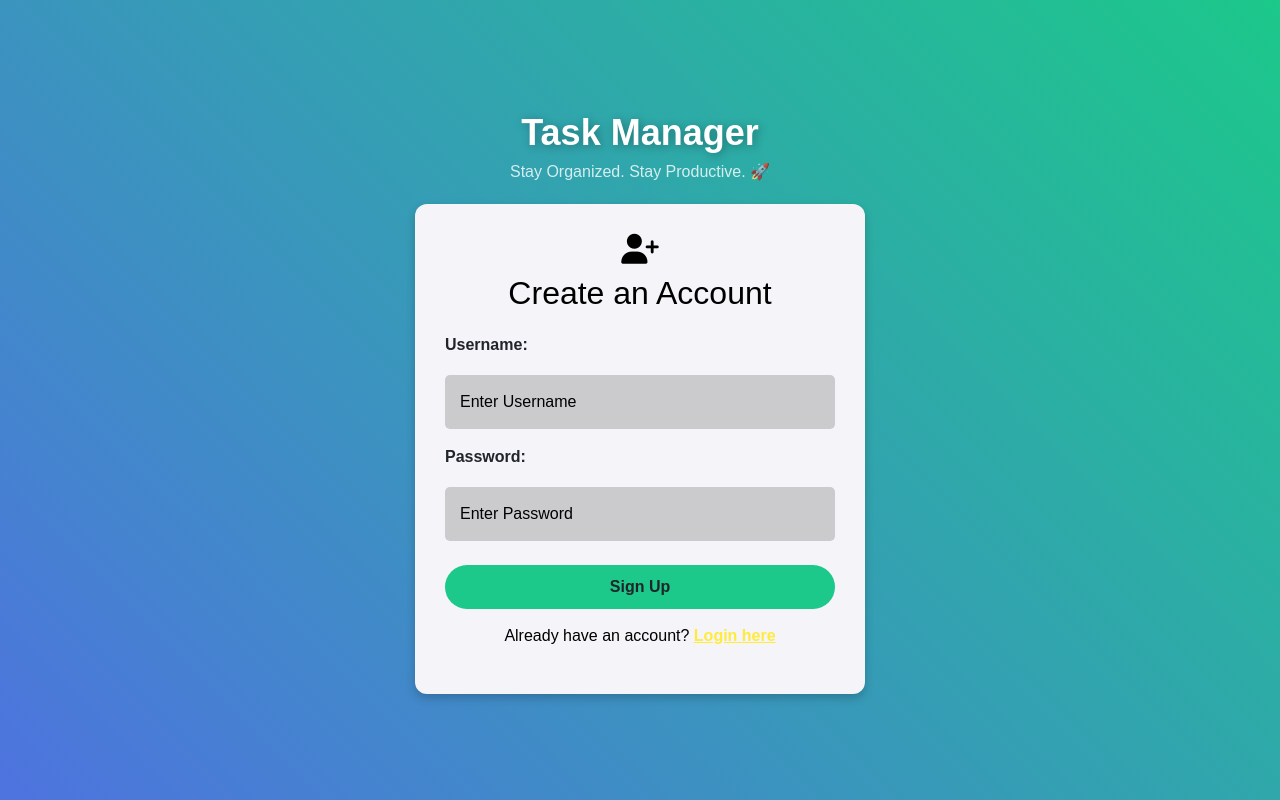
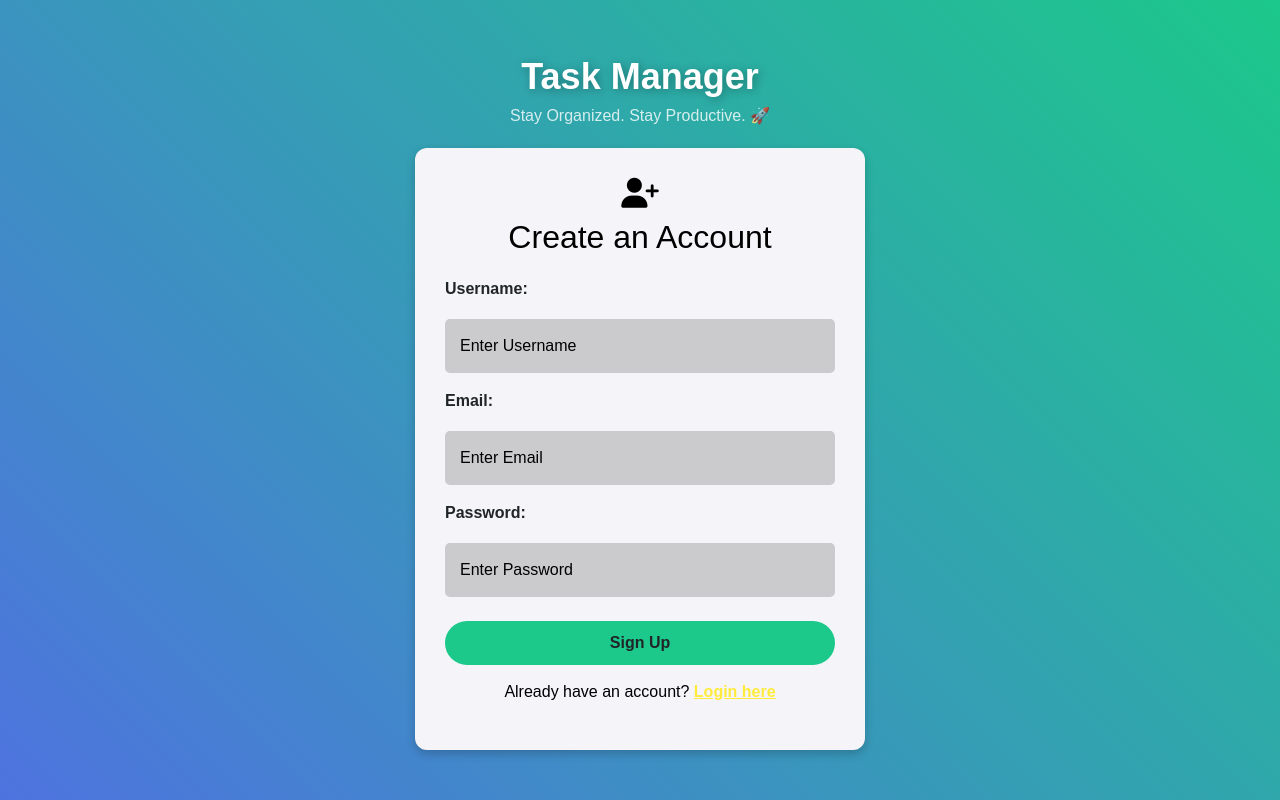
Before and after one commit to beyonce-ama/task-manager, a PHP site: page /pages/register.php in a window 1280 px wide. Run offline with PHP 8.4, Linux system fonts and the light colour scheme; some libraries are stand-ins or nearby versions.

Commit message:
editted by "Kayle Cedric Larin"

```diff
--- a/pages/register.php
+++ b/pages/register.php
@@ -214,6 +214,10 @@ if ($_SERVER['REQUEST_METHOD'] == 'POST') {
             <label for="username"  class="form-label fw-semibold">Username:</label>
             <input type="text" class="form-control" id="username" name="username" placeholder="Enter Username" required>
         </div>
+        <div class="mb-3 d-flex flex-column text-start">
+            <label for="email"  class="form-label fw-semibold">Email:</label>
+            <input type="email" class="form-control" id="email" name="email" placeholder="Enter Email" required>
+        </div>
         <div class="mb-4 d-flex flex-column text-start">
             <label for="password" class="form-label fw-semibold">Password:</label>
             <input type="password" class="form-control" id="password" name="password" placeholder="Enter Password" required>
```
